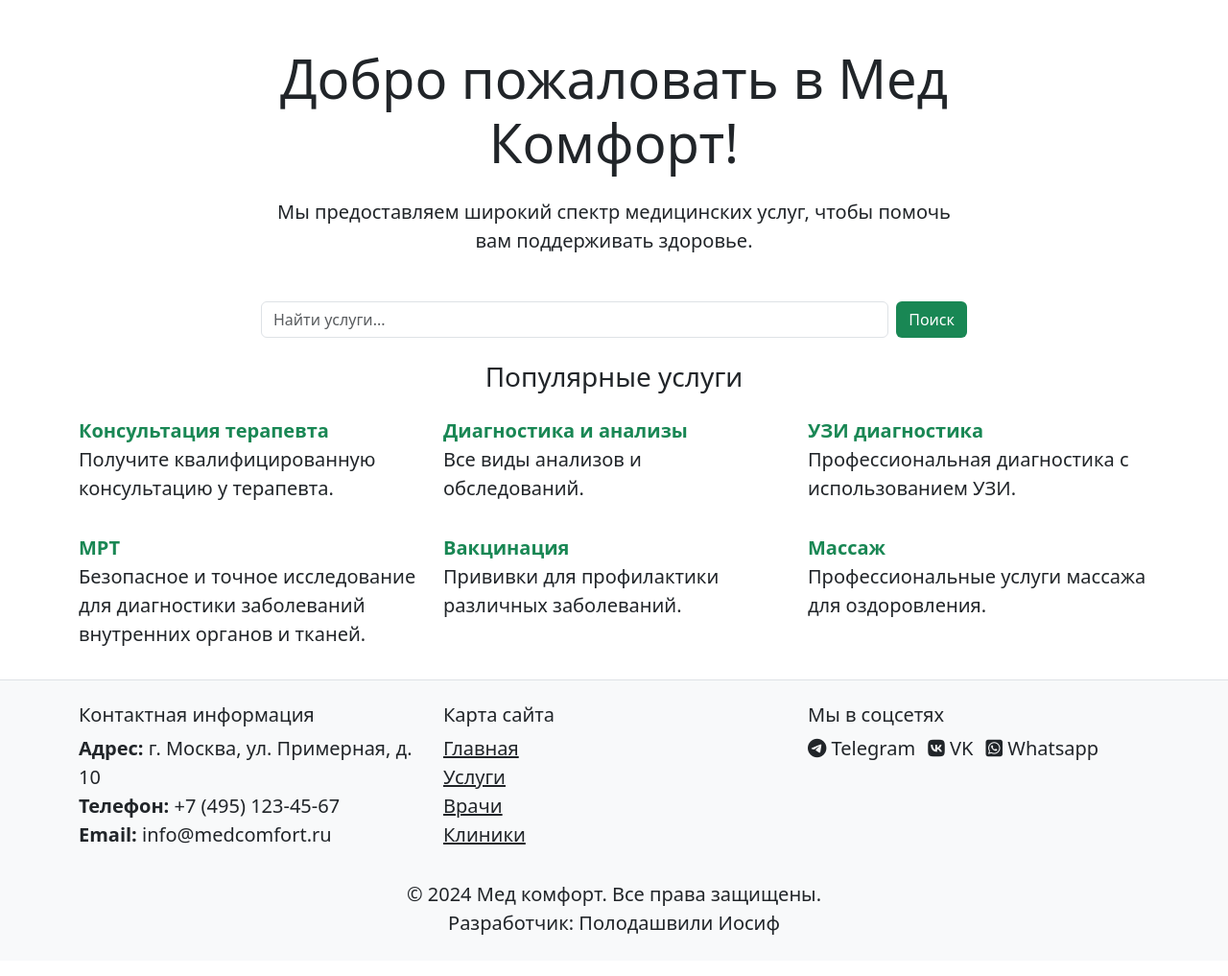
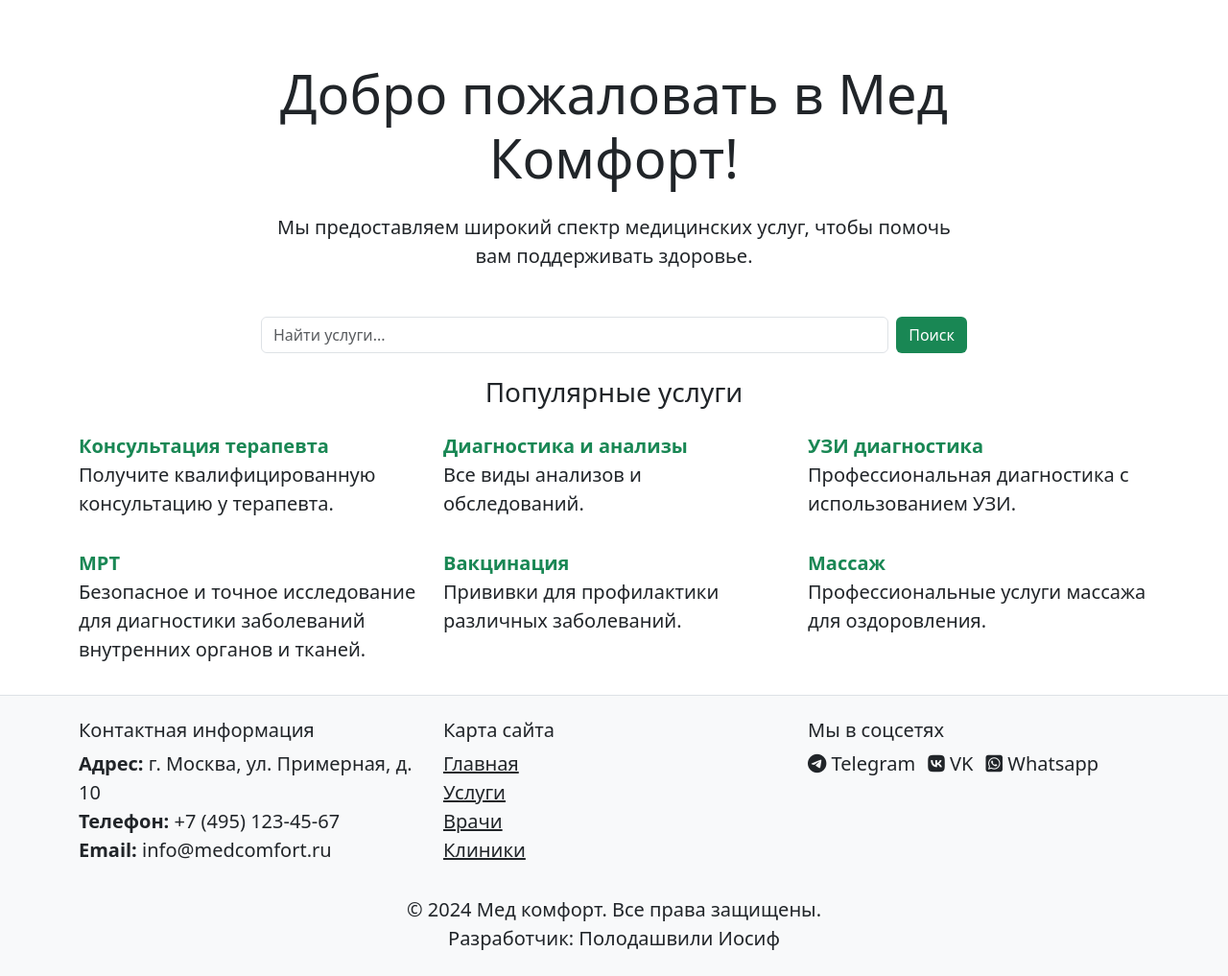
Before and after one commit to Polodashvili-Iosif/med_comfort, a Django app: page / in a window 1280 px wide. Shown: the part 94-1111 px from the top of the page at 96% size. Before the commit the page ends 1068 px from the top, so only its background shows below. Run offline with Django 5.2, Linux system fonts and the light colour scheme; some libraries are stand-ins or nearby versions.

Commit message:
Updates base.html to add a sticky footer

```diff
--- a/med_comfort/templates/base.html
+++ b/med_comfort/templates/base.html
@@ -7,13 +7,13 @@
   <script src="https://kit.fontawesome.com/bdb0385003.js" crossorigin="anonymous"></script>
   <title>{% block title %}{% endblock %}</title>
 </head>
-<body>
+<body class="d-flex flex-column min-vh-100">
 
   {% include 'includes/header.html' %}
 
-  <main>
-     {% block content %}
-     {% endblock %}
+  <main class="flex-shrink-0">
+    {% block content %}
+    {% endblock %}
   </main>
 
   {% include 'includes/footer.html' %}
```
